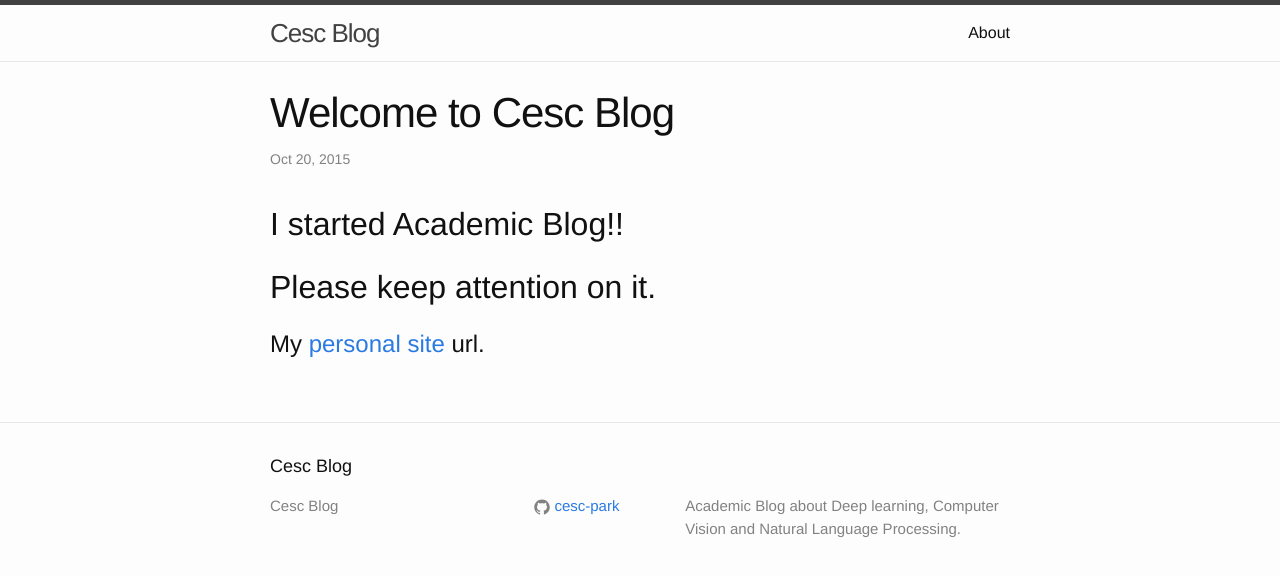
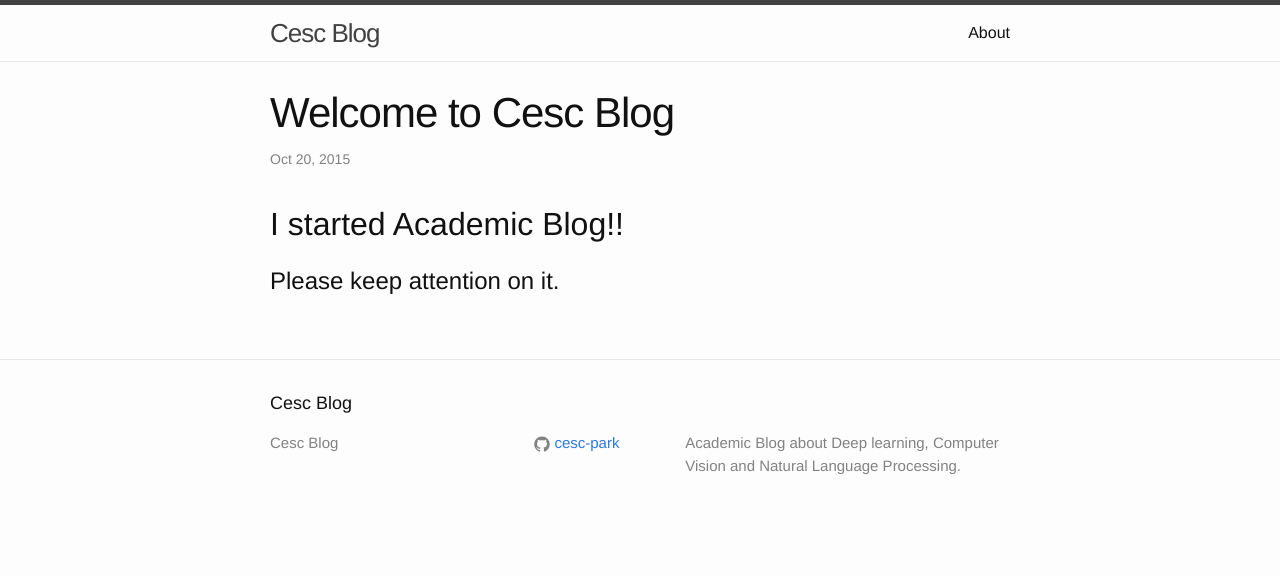
Before and after one commit to cesc-park/cesc-park.github.com, a Jekyll site: the page built from _posts/2015-10-20-welcome-to-cesc.markdown, in a window 1280 px wide. Shown: the top 576 px of the page. Built offline with Jekyll 4.4.1, drawn with Linux system fonts in a browser that asks for light colours.

Commit message:
post updated

```diff
--- a/_posts/2015-10-20-welcome-to-cesc.markdown
+++ b/_posts/2015-10-20-welcome-to-cesc.markdown
@@ -6,7 +6,4 @@ categories: announce
 ---
 ##I started Academic Blog!!
 
-##Please keep attention on it.
-
-
-#My [personal site](http://vision.snu.ac.kr/cesc) url.
+#Please keep attention on it.
```
